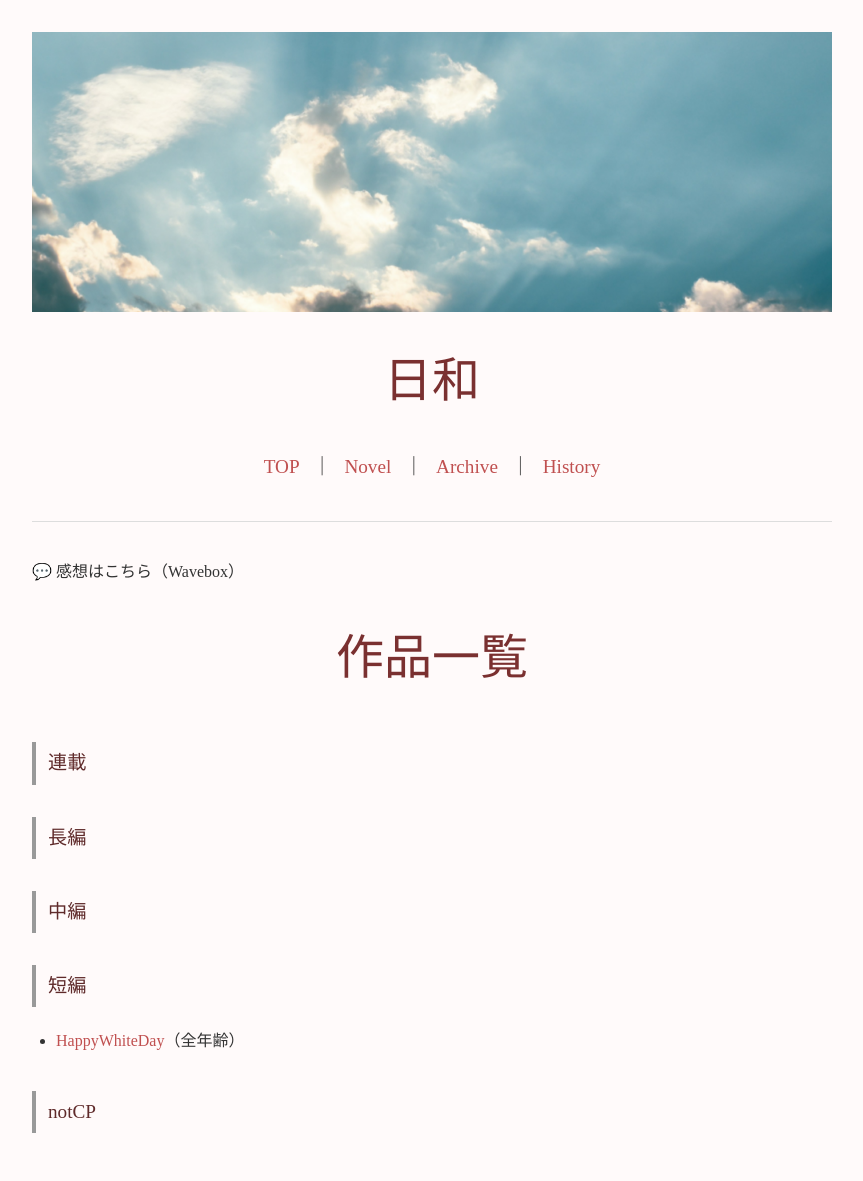
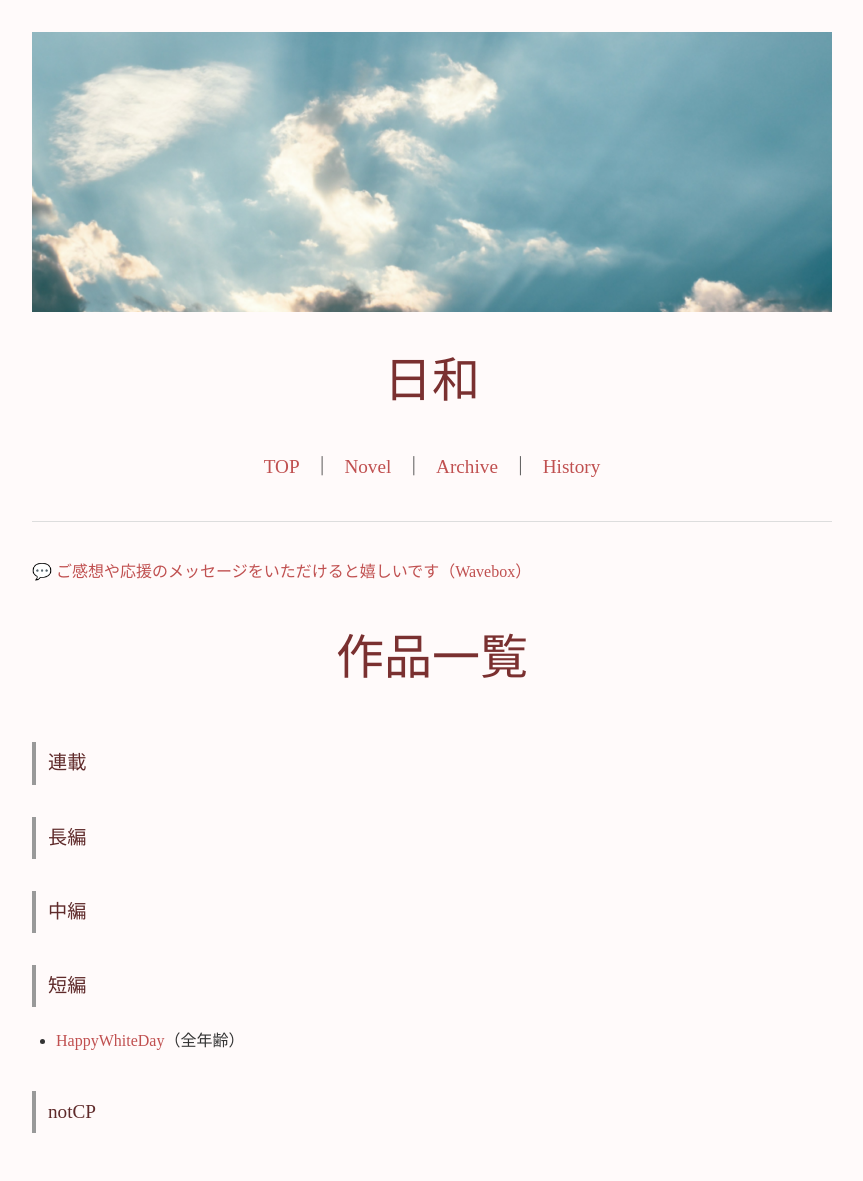
Before and after one commit to fjst160/lemon160, a Jekyll site: the page built from novels.md, in a window 1280 px wide. Shown: the whole page, without its empty margins (208-1071 px from the left). Built offline with Jekyll 4.4.1, drawn with Linux system fonts in a browser that asks for light colours.

Commit message:
Update novels.md

```diff
--- a/novels.md
+++ b/novels.md
@@ -3,7 +3,7 @@ layout: default
 title: 作品一覧
 ---
 
-💬 感想はこちら（Wavebox）
+<a href="https://wavebox.me/wave/51k3vxs5906gcigl/">💬 ご感想や応援のメッセージをいただけると嬉しいです（Wavebox）</a>
 
 # 作品一覧
 
```
